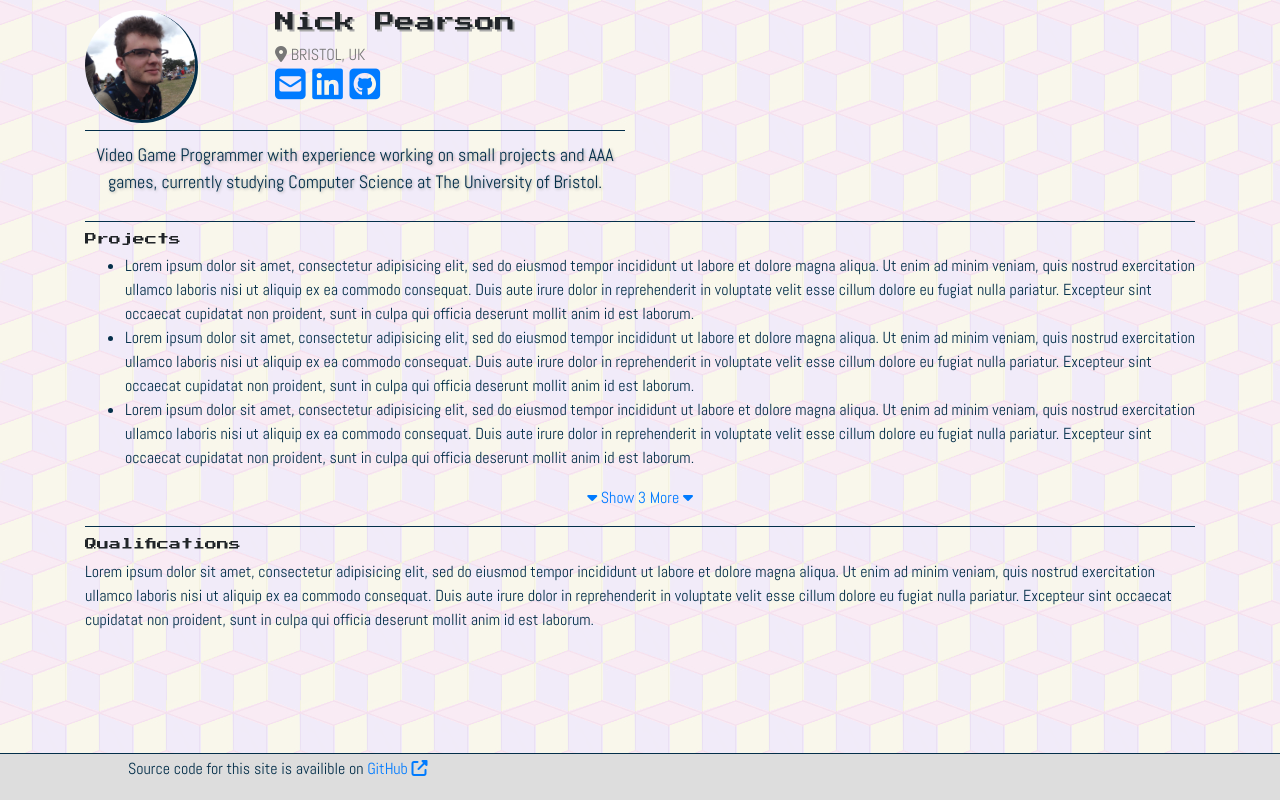
After one commit to Nick-Pearson/Nick-Pearson.github.io, a PHP site: page /index.html in a window 1280 px wide. The commit adds this page. Run offline with PHP 8.4, Linux system fonts and the light colour scheme; some libraries are stand-ins or nearby versions.

Commit message:
Blocking out new landing page

```diff
--- /dev/null
+++ b/public_html/index.html
@@ -0,0 +1,156 @@
+<!DOCTYPE html>
+<html lang="en">
+  <head>
+    <meta charset=utf-8>
+    <meta http-equiv=X-UA-Compatible content="IE=edge">
+    <meta name="viewport" content="width=device-width, initial-scale=1, maximum-scale=1, user-scalable=no">
+
+    <!-- Bootstrap -->
+    <script src="../components/bootstrap/dist/js/bootstrap.min.js"></script>
+    <link rel="stylesheet" href="./components/bootstrap/dist/css/bootstrap.min.css"/>
+
+    <!-- fonts -->
+    <link href='https://fonts.googleapis.com/css?family=Abel|Press+Start+2P' rel='stylesheet' type='text/css'>
+    <script src="https://use.fontawesome.com/d0bcbf8988.js"></script>
+
+    <!-- Site Code -->
+    <style>
+      .name-header
+      {
+        margin-top: 10px;
+      }
+
+      .name-header-large
+      {
+      }
+
+      .name-title
+      {
+        font-size: 20px;
+        text-shadow: 2px 2px 0px #aaa;
+      }
+
+      .profile-picture
+      {
+        width: 110px;
+        border-radius: 55px;
+        box-shadow: 2px 2px 0px 1px #042F4A;
+      }
+
+      .social-icons
+      {
+        padding: 0;
+        margin: 0;
+        list-style-type: none;
+      }
+
+      .social-icons li
+      {
+        display: inline;
+        font-size: 7px;
+        padding-right: 5px;
+      }
+
+      .location-text
+      {
+        color: #777777;
+      }
+
+      .summary-text
+      {
+        text-align: center;
+        text-shadow: 1px 1px 3px #aaa;
+        font-size: 18px;
+      }
+
+      .show-more
+      {
+        text-align: center;
+      }
+    </style>
+
+    <link rel="stylesheet" href="./resources/css/style.css"/>
+  </head>
+
+  <body>
+    <div class="container">
+      <div class="name-header name-header-large row">
+        <div class="col-md-2 col-md-offset-4">
+          <!-- Profile Picture Goes Here -->
+          <img src="./resources/image/profile.jpg" class="profile-picture"/>
+        </div>
+
+        <div class="col-md-3">
+          <h1 class="name-title">Nick Pearson</h1>
+          <span class="location-text">
+            <i class="fa fa-map-marker" aria-hidden="true"></i>
+            <span class="sr-only">Location:</span>
+             BRISTOL, UK
+          </span>
+
+          <ul class="social-icons">
+
+            <!-- Email -->
+            <li>
+              <a href="mailto:nick@pearsoncgi.net" target="_blank">
+                <i class="fa fa-envelope-square fa-5x" aria-hidden="true"></i>
+                <span class="sr-only">Email</span>
+              </a>
+            </li>
+
+            <!-- LinkedIn -->
+            <li>
+              <a href="http://uk.linkedin.com/pub/nick-pearson/64/776/340" target="_blank">
+                <i class="fa fa-linkedin-square fa-5x" aria-hidden="true"></i>
+                <span class="sr-only">LinkedIn</span>
+              </a>
+            </li>
+
+            <!-- GitHub -->
+            <li>
+              <a href="https://github.com/Nick-Pearson" target="_blank">
+                <i class="fa fa-github-square fa-5x" aria-hidden="true"></i>
+                <span class="sr-only">Github</span>
+              </a>
+            </li>
+
+          </ul>
+        </div>
+      </div>
+
+      <div class="row">
+        <div class="col-md-6 col-md-offset-3">
+          <hr>
+
+          <p class="summary-text">Video Game Programmer with experience working on small projects and AAA games, currently studying Computer Science at The University of Bristol.</p>
+        </div>
+      </div>
+
+      <hr>
+
+      <h1>Projects</h1>
+
+      <!-- <span id="project-load-msg"><i class="fa fa-cog fa-spin fa-fw" aria-hidden="true"></i><span class="sr-only">Loading...</span></span> -->
+
+      <ul>
+        <li>Lorem ipsum dolor sit amet, consectetur adipisicing elit, sed do eiusmod tempor incididunt ut labore et dolore magna aliqua. Ut enim ad minim veniam, quis nostrud exercitation ullamco laboris nisi ut aliquip ex ea commodo consequat. Duis aute irure dolor in reprehenderit in voluptate velit esse cillum dolore eu fugiat nulla pariatur. Excepteur sint occaecat cupidatat non proident, sunt in culpa qui officia deserunt mollit anim id est laborum.</li>
+        <li>Lorem ipsum dolor sit amet, consectetur adipisicing elit, sed do eiusmod tempor incididunt ut labore et dolore magna aliqua. Ut enim ad minim veniam, quis nostrud exercitation ullamco laboris nisi ut aliquip ex ea commodo consequat. Duis aute irure dolor in reprehenderit in voluptate velit esse cillum dolore eu fugiat nulla pariatur. Excepteur sint occaecat cupidatat non proident, sunt in culpa qui officia deserunt mollit anim id est laborum.</li>
+        <li>Lorem ipsum dolor sit amet, consectetur adipisicing elit, sed do eiusmod tempor incididunt ut labore et dolore magna aliqua. Ut enim ad minim veniam, quis nostrud exercitation ullamco laboris nisi ut aliquip ex ea commodo consequat. Duis aute irure dolor in reprehenderit in voluptate velit esse cillum dolore eu fugiat nulla pariatur. Excepteur sint occaecat cupidatat non proident, sunt in culpa qui officia deserunt mollit anim id est laborum.</li>
+      </ul>
+
+      <p class="show-more"><a href = "javascript:showMoreProjects();"><i class="fa fa-caret-down"></i> Show 3 More <i class="fa fa-caret-down"></i></a></p>
+
+      <hr>
+
+      <h1>Qualifications</h1>
+      <p>Lorem ipsum dolor sit amet, consectetur adipisicing elit, sed do eiusmod tempor incididunt ut labore et dolore magna aliqua. Ut enim ad minim veniam, quis nostrud exercitation ullamco laboris nisi ut aliquip ex ea commodo consequat. Duis aute irure dolor in reprehenderit in voluptate velit esse cillum dolore eu fugiat nulla pariatur. Excepteur sint occaecat cupidatat non proident, sunt in culpa qui officia deserunt mollit anim id est laborum.</p>
+
+    </div>
+
+    <footer>
+      <p>
+        Source code for this site is availible on <a href="https://github.com/Nick-Pearson/ProfileWebsite" target="_blank">GitHub <i class="fa fa-external-link"></i></a>
+      </p>
+    </footer>
+  </body>
+</html>
--- a/public_html/resources/css/style.css
+++ b/public_html/resources/css/style.css
@@ -8,7 +8,7 @@ h1, h2, h3, h4, .navbar, .btn {
   font-size: 12px;
 }
 
-p, .subtext, textarea, input, table {
+p, .subtext, textarea, input, table, span, ul, ol {
   font-family: 'Abel', sans-serif;
   font-size: 16px;
   color: #042F4A;
```
Also changed, not shown: public_html/index_old.php (renamed from public_html/index.php), public_html/resources/image/profile.jpg (added).
